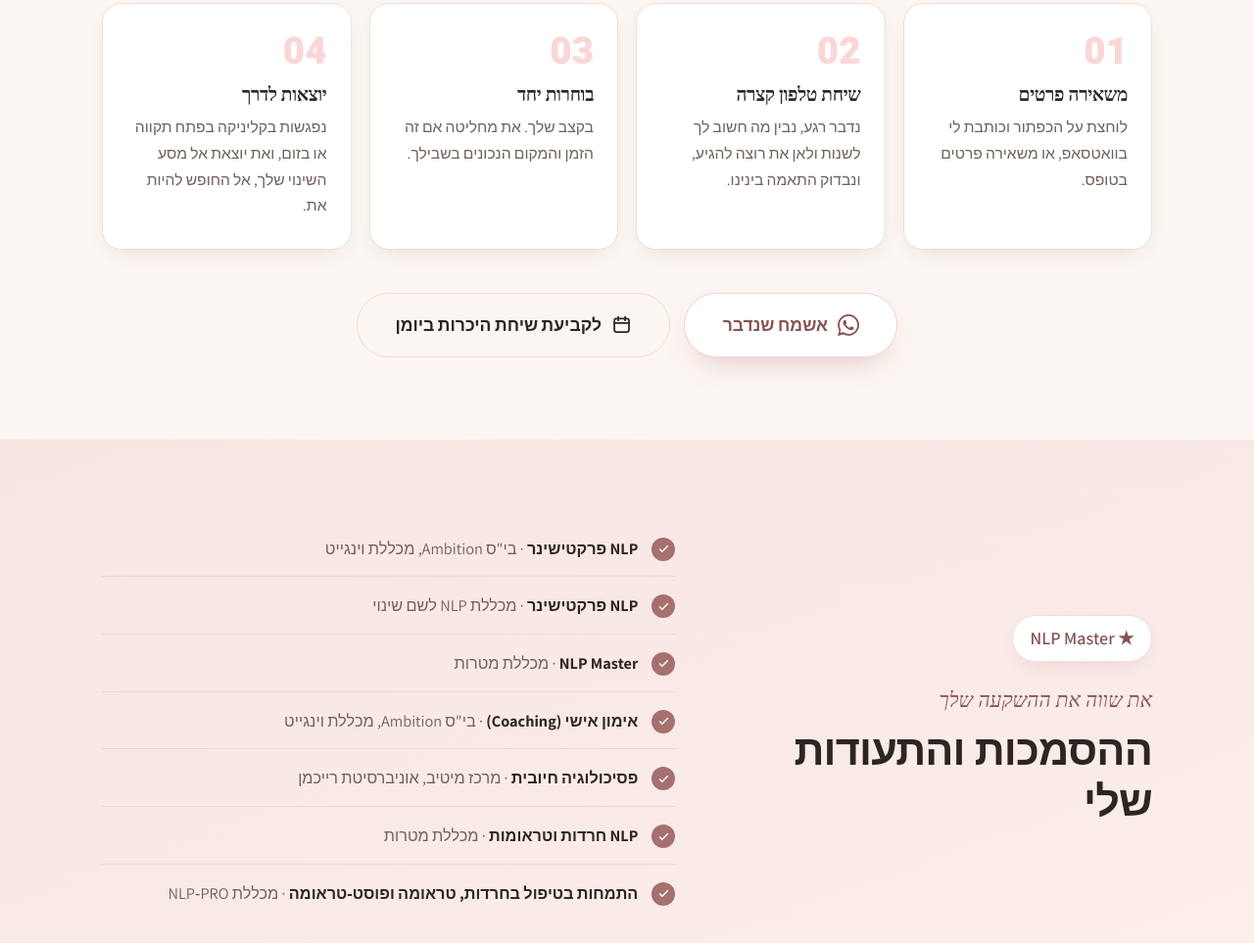
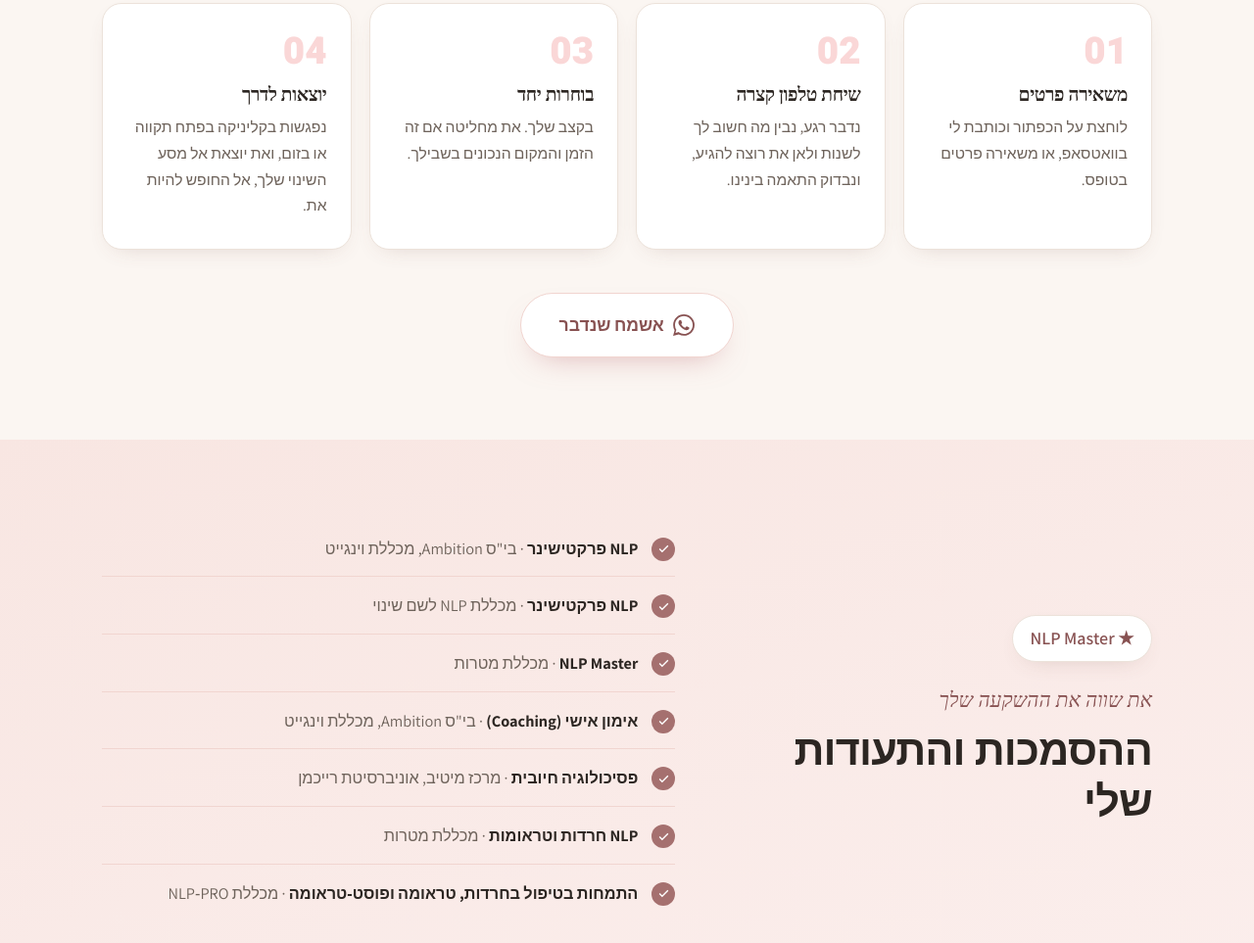
Before and after one commit to dana4sh-ctrl/dana-landing-site, a plain HTML site: page index.html in a window 1280 px wide. Shown: the part 4337-5300 px from the top of the page at 98% size. Drawn offline with Linux system fonts and the light colour scheme.

Commit message:
הסתרה זמנית של כפתור קביעת שיחה ביומן
Co-Authored-By: Claude Opus 5.5 <noreply@anthropic.com>

```diff
--- a/index.html
+++ b/index.html
@@ -461,10 +461,10 @@
         <svg class="wa" viewBox="0 0 24 24"><path d="M.057 24l1.687-6.163a11.867 11.867 0 01-1.587-5.946C.16 5.335 5.495 0 12.05 0a11.817 11.817 0 018.413 3.488 11.824 11.824 0 013.48 8.414c-.003 6.557-5.338 11.892-11.893 11.892a11.9 11.9 0 01-5.688-1.448L.057 24zm6.597-3.807c1.676.995 3.276 1.591 5.392 1.592 5.448 0 9.886-4.434 9.889-9.885.002-5.462-4.415-9.89-9.881-9.892-5.452 0-9.887 4.434-9.889 9.884a9.86 9.86 0 001.515 5.26l-.999 3.648 3.973-1.207zm11.387-5.464c-.074-.124-.272-.198-.57-.347-.297-.149-1.758-.868-2.031-.967-.272-.099-.47-.149-.669.149-.198.297-.768.967-.941 1.165-.173.198-.347.223-.644.074-.297-.149-1.255-.462-2.39-1.475-.883-.788-1.48-1.761-1.653-2.059-.173-.297-.018-.458.13-.606.134-.133.297-.347.446-.521.151-.172.2-.296.3-.495.099-.198.05-.372-.025-.521-.075-.148-.669-1.611-.916-2.206-.242-.579-.487-.501-.669-.51l-.57-.01c-.198 0-.52.074-.792.372s-1.04 1.016-1.04 2.479 1.065 2.876 1.213 3.074c.149.198 2.096 3.2 5.077 4.487.709.306 1.262.489 1.694.625.712.227 1.36.195 1.872.118.571-.085 1.758-.719 2.006-1.413.248-.694.248-1.289.173-1.413z"/></svg>
         אשמח שנדבר
       </a>
-      <a href="https://calendar.google.com/calendar/appointments/schedules/AcZssZ3BuiqQA_Ji7aZydsenazyyVPiGEnQ3uc-5WcMSUIXUF-vgLTY43tDkqlSU8wJs5BQvwo9q4L9J" target="_blank" rel="noopener" class="btn btn-ghost book-btn">
+      <!-- BOOKING-OFF <a href="https://calendar.google.com/calendar/appointments/schedules/AcZssZ3BuiqQA_Ji7aZydsenazyyVPiGEnQ3uc-5WcMSUIXUF-vgLTY43tDkqlSU8wJs5BQvwo9q4L9J" target="_blank" rel="noopener" class="btn btn-ghost book-btn">
         <svg class="cal" viewBox="0 0 24 24" aria-hidden="true"><rect x="3.5" y="5" width="17" height="15.5" rx="2.5"/><path d="M3.5 10h17M8 3v4M16 3v4"/></svg>
         לקביעת שיחת היכרות ביומן
-      </a>
+      </a> -->
     </div>
   </div>
 </section>
@@ -561,11 +561,11 @@
           <svg class="wa" viewBox="0 0 24 24"><path d="M.057 24l1.687-6.163a11.867 11.867 0 01-1.587-5.946C.16 5.335 5.495 0 12.05 0a11.817 11.817 0 018.413 3.488 11.824 11.824 0 013.48 8.414c-.003 6.557-5.338 11.892-11.893 11.892a11.9 11.9 0 01-5.688-1.448L.057 24zm6.597-3.807c1.676.995 3.276 1.591 5.392 1.592 5.448 0 9.886-4.434 9.889-9.885.002-5.462-4.415-9.89-9.881-9.892-5.452 0-9.887 4.434-9.889 9.884a9.86 9.86 0 001.515 5.26l-.999 3.648 3.973-1.207zm11.387-5.464c-.074-.124-.272-.198-.57-.347-.297-.149-1.758-.868-2.031-.967-.272-.099-.47-.149-.669.149-.198.297-.768.967-.941 1.165-.173.198-.347.223-.644.074-.297-.149-1.255-.462-2.39-1.475-.883-.788-1.48-1.761-1.653-2.059-.173-.297-.018-.458.13-.606.134-.133.297-.347.446-.521.151-.172.2-.296.3-.495.099-.198.05-.372-.025-.521-.075-.148-.669-1.611-.916-2.206-.242-.579-.487-.501-.669-.51l-.57-.01c-.198 0-.52.074-.792.372s-1.04 1.016-1.04 2.479 1.065 2.876 1.213 3.074c.149.198 2.096 3.2 5.077 4.487.709.306 1.262.489 1.694.625.712.227 1.36.195 1.872.118.571-.085 1.758-.719 2.006-1.413.248-.694.248-1.289.173-1.413z"/></svg>
           אשמח שנדבר
         </a>
-        <br>
+        <!-- BOOKING-OFF (להחזרה: למחוק את שורת ההערה הזו ואת הסוגרת) <br>
         <a href="https://calendar.google.com/calendar/appointments/schedules/AcZssZ3BuiqQA_Ji7aZydsenazyyVPiGEnQ3uc-5WcMSUIXUF-vgLTY43tDkqlSU8wJs5BQvwo9q4L9J" target="_blank" rel="noopener" class="btn btn-ghost book-btn">
         <svg class="cal" viewBox="0 0 24 24" aria-hidden="true"><rect x="3.5" y="5" width="17" height="15.5" rx="2.5"/><path d="M3.5 10h17M8 3v4M16 3v4"/></svg>
         לקביעת שיחת היכרות ביומן
-        </a>
+        </a> -->
       </div>
       <div class="form-side">
         <form id="leadForm">
```
